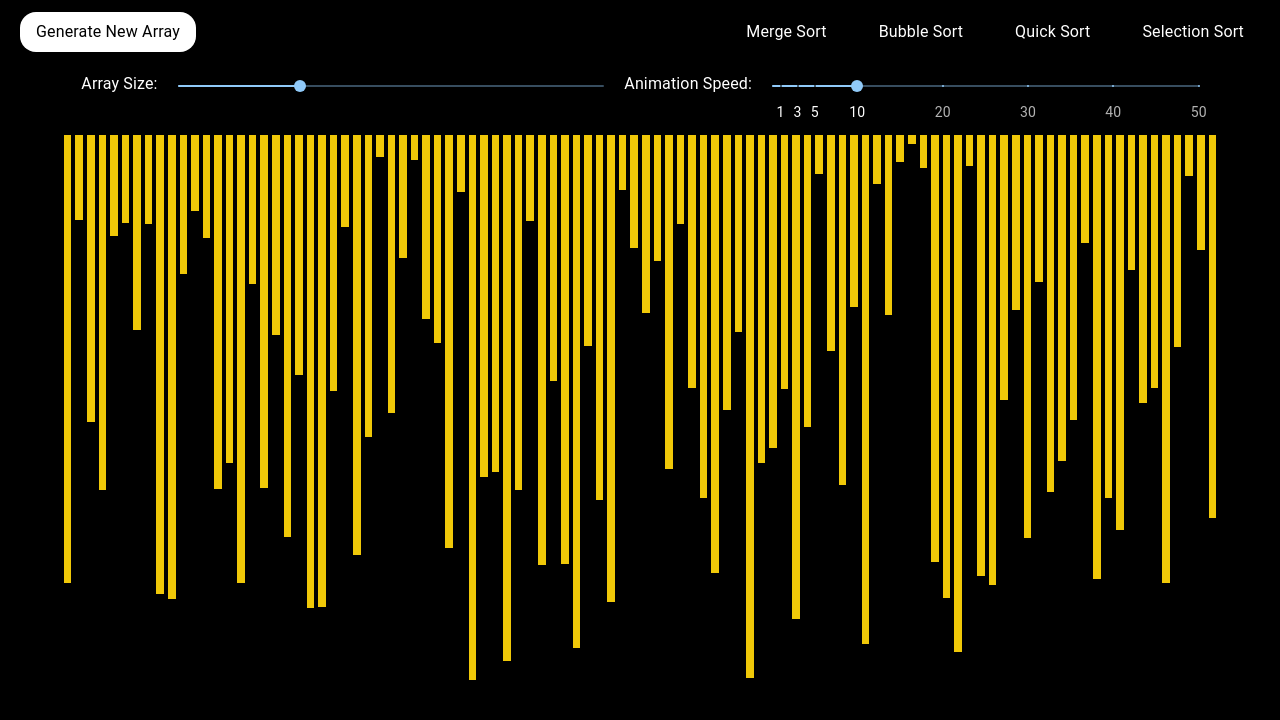
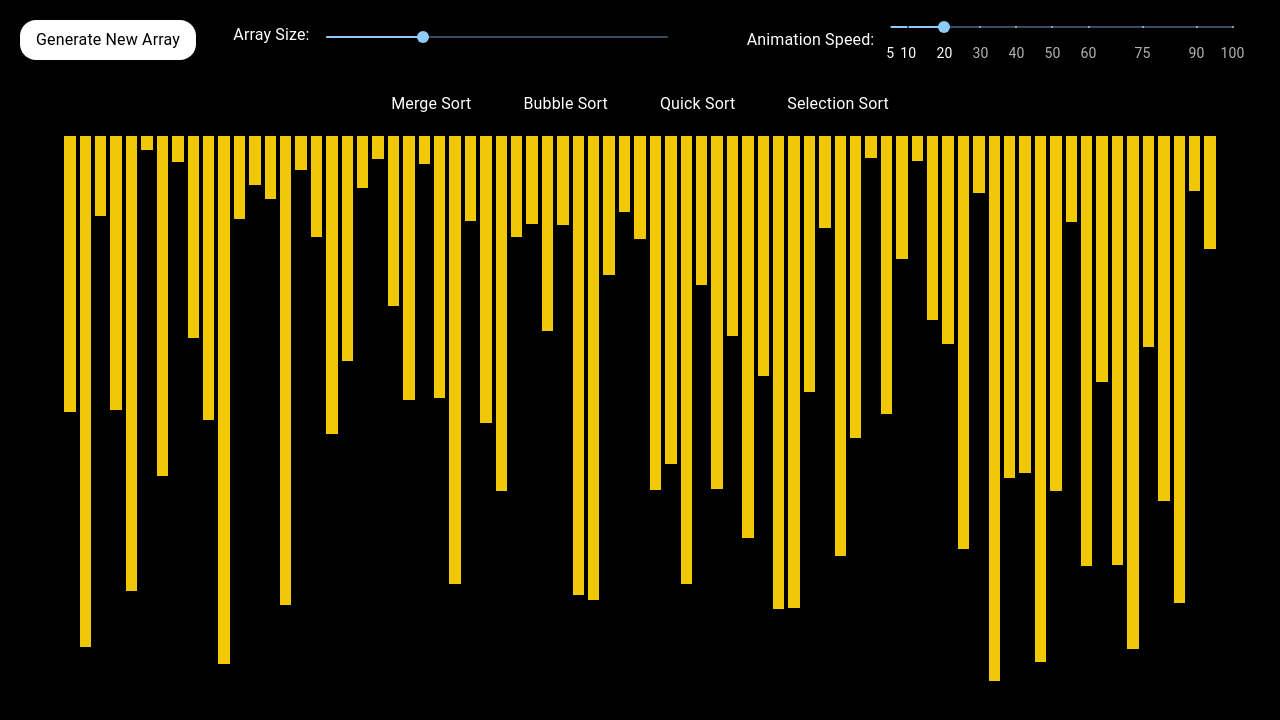
Before and after one commit to AniketJas/sorting-algorithm-visualizer, a React (Create React App) app: page / in a window 1280 px wide. Shown: the top 720 px of the page. Built offline with nearby package versions, Linux system fonts and the light colour scheme.

Commit message:
selection sort added n bug fixes

```diff
--- a/src/Algorithms/selectionSort.js
+++ b/src/Algorithms/selectionSort.js
@@ -1,5 +1,29 @@
-import * as MyConstants from "../Constants";
+function swap(array, xp, yp) {
+  let temp = array[xp];
+  array[xp] = array[yp];
+  array[yp] = temp;
+}
 
 export function selectionSort(array) {
   const animations = [];
+  const size = array.length;
+
+  var i, j, min_idx;
+
+  for (i = 0; i < size - 1; i++) {
+    min_idx = i;
+
+    for (j = i + 1; j < size; j++) {
+      if (array[j] < array[min_idx]) {
+        min_idx = j;
+      }
+    }
+
+    if (min_idx !== i) {
+      animations.push([i, min_idx, array[i], array[min_idx]]);
+    }
+    swap(array, min_idx, i);
+  }
+
+  return animations;
 }
--- a/src/AnimationFunction/SelectionSortAnimation.js
+++ b/src/AnimationFunction/SelectionSortAnimation.js
@@ -1,4 +1,45 @@
+import { selectionSort } from "../Algorithms/SelectionSort";
+import * as MyConstants from "../Constants";
+
 export default function SelectionSortAnimation(array, animationSpeed) {
   console.log("Selection Sort");
-  return;
+
+  const animations = selectionSort(array);
+  const arrayBars = document.getElementsByClassName("array-bar");
+
+  var len = 0;
+  var i;
+
+  function firstBarColorChange() {
+    const arrayBarStyle = arrayBars[len++].style;
+    arrayBarStyle.backgroundColor = MyConstants.FINAL_COLOR;
+  }
+
+  for (i = 0; i < animations.length; i++) {
+    const [idxOne, idxTwo, idxOneHeight, idxTwoHeight] = animations[i];
+
+    setTimeout(() => {
+      const barOneStyle = arrayBars[idxOne].style;
+      const barTwoStyle = arrayBars[idxTwo].style;
+
+      const temp = `${idxOneHeight}px`;
+
+      barOneStyle.backgroundColor = MyConstants.SECONDARY_COLOR;
+      barTwoStyle.backgroundColor = MyConstants.SECONDARY_COLOR;
+
+      barOneStyle.height = `${idxTwoHeight}px`;
+      barTwoStyle.height = temp;
+
+      setTimeout(() => {
+        barOneStyle.backgroundColor = MyConstants.FINAL_COLOR;
+        barTwoStyle.backgroundColor = MyConstants.PRIMARY_COLOR;
+      }, 100);
+    }, i * animationSpeed);
+  }
+
+  for (i = 0; i < array.length; i++) {
+    setTimeout(() => {
+      firstBarColorChange();
+    }, i * animationSpeed);
+  }
 }
--- a/src/component/Visualizer.jsx
+++ b/src/component/Visualizer.jsx
@@ -7,22 +7,15 @@ import BubbleSortAnimation from "../AnimationFunction/BubbleSortAnimation";
 import { sortButtonToggle } from "../functions/sortButtonToggle";
 import { Slider } from "@mui/material";
 import SelectionSortAnimation from "../AnimationFunction/SelectionSortAnimation";
+import { finalBarColor } from "../functions/finalBarColor";
 
 function Visualizer() {
-  const [arraySize, setArraySize] = useState(100);
-  const [animationSpeed, setAnimationSpeed] = useState(10);
-
-  const [array, setArray] = useState(resetArray(100));
+  const [arraySize, setArraySize] = useState(75);
+  const [animationSpeed, setAnimationSpeed] = useState(20);
+  // const [checkBtn, setCheckBtn] = useState(false);
+  const [array, setArray] = useState(resetArray(arraySize));
 
   const marks = [
-    {
-      value: 1,
-      label: "1",
-    },
-    {
-      value: 3,
-      label: "3",
-    },
     {
       value: 5,
       label: "5",
@@ -47,6 +40,22 @@ function Visualizer() {
       value: 50,
       label: "50",
     },
+    {
+      value: 60,
+      label: "60",
+    },
+    {
+      value: 75,
+      label: "75",
+    },
+    {
+      value: 90,
+      label: "90",
+    },
+    {
+      value: 100,
+      label: "100",
+    },
   ];
 
   function reset(size) {
@@ -58,8 +67,9 @@ function Visualizer() {
   return (
     <>
       {/* navbar*/}
-      <div className="px-5 h-16 flex gap-2 items-center">
-        <div className="w-1/2">
+      <div className="px-5 h-16 mt-2 flex gap-2 items-center">
+        {/* div for generate new array button */}
+        <div className="w-1/6">
           <button
             onClick={() => reset(arraySize)}
             className="bg-white text-black py-2 h-max px-4 rounded-2xl"
@@ -67,8 +77,52 @@ function Visualizer() {
             Generate New Array
           </button>
         </div>
+
+        {/* {slider divs} */}
+        <div className="flex w-5/6 my-2 justify-center items-center">
+          {/* div for array size slider */}
+          <div className="flex gap-4 w-1/2">
+            <p>Array Size:</p>
+            <div className="w-2/3">
+              <Slider
+                size="small"
+                defaultValue={75}
+                valueLabelDisplay="auto"
+                step={25}
+                min={25}
+                max={200}
+                onChange={(event) => {
+                  setArraySize(event.target.value);
+                  reset(event.target.value);
+                }}
+              />
+            </div>
+          </div>
+
+          {/* div for animation speed slider */}
+          <div className="flex gap-4 w-1/2 items-center">
+            <p>Animation Speed: </p>
+            <div className="w-2/3">
+              <Slider
+                aria-label="Custom marks"
+                size="small"
+                defaultValue={20}
+                step={5}
+                min={5}
+                max={100}
+                valueLabelDisplay="off"
+                marks={marks}
+                onChange={(event) => {
+                  setAnimationSpeed(event.target.value);
+                }}
+              />
+            </div>
+          </div>
+        </div>
+      </div>
+
       {/* {button div} */}
-        <div className="flex w-1/2 justify-end gap-5">
+      <div className="flex py-3 justify-center gap-5">
         <button
           onClick={() => {
             sortButtonToggle("mergesort");
@@ -104,48 +158,13 @@ function Visualizer() {
           onClick={() => {
             sortButtonToggle("selectionsort");
             SelectionSortAnimation(array, animationSpeed);
+            finalBarColor(array, animationSpeed);
           }}
           className="sort-btn py-2 px-4 rounded-xl"
           id="selectionsort"
         >
           Selection Sort
         </button>
-        </div>
-      </div>
-
-      {/* {slider divs} */}
-      <div className="flex my-2 gap-5 justify-center">
-        <p>Array Size:</p>
-        <div className="w-1/3">
-          <Slider
-            size="small"
-            defaultValue={75}
-            valueLabelDisplay="auto"
-            step={25}
-            min={25}
-            max={200}
-            onChange={(event) => {
-              setArraySize(event.target.value);
-              reset(event.target.value);
-            }}
-          />
-        </div>
-        <p>Animation Speed: </p>
-        <div className="w-1/3">
-          <Slider
-            aria-label="Custom marks"
-            size="small"
-            defaultValue={10}
-            step={1}
-            max={50}
-            valueLabelDisplay="auto"
-            marks={marks}
-            onChange={(event) => {
-              setAnimationSpeed(event.target.value);
-              console.log(animationSpeed);
-            }}
-          />
-        </div>
       </div>
 
       {/* displaying bars for array*/}
--- /dev/null
+++ b/src/functions/finalBarColor.js
@@ -0,0 +1,12 @@
+import * as MyConstants from "../Constants";
+
+export function finalBarColor(array, animationSpeed) {
+  const arrayBars = document.getElementsByClassName("array-bar");
+
+  for (let i = 0; i < array.length; i++) {
+    setTimeout(() => {
+      const arrayBarStyle = arrayBars[i].style;
+      arrayBarStyle.backgroundColor = MyConstants.FINAL_COLOR;
+    }, i * animationSpeed);
+  }
+}
```
Also changed, not shown: rough.js (added, +46 -0 lines). Lines whose indentation alone changed are shown as unchanged.
